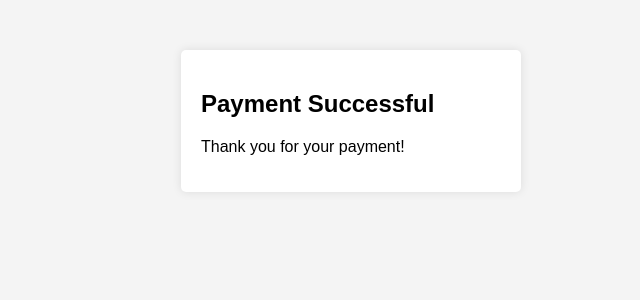
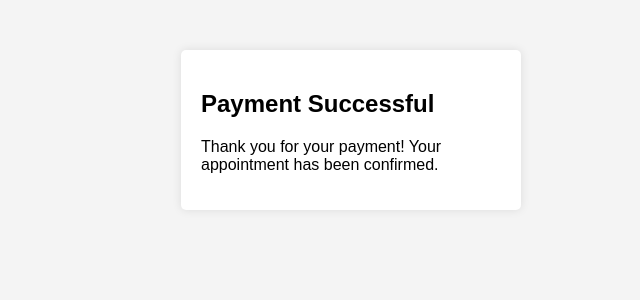
Before and after one commit to Birkity/HospitalQR-Management, a Python web app: template app/static/templates/payment_success.html in a window 1280 px wide. Shown: the top 300 px of the page, without its empty margins (289-929 px from the left). Run offline with Jinja, Linux system fonts and the light colour scheme; the template is opened without the code that fills it, so the values that code supplies are empty.

Commit message:
Minor edits

```diff
--- a/app/static/templates/payment_success.html
+++ b/app/static/templates/payment_success.html
@@ -1,5 +1,5 @@
 {% extends "base.html" %}
 {% block content %}
     <h2>Payment Successful</h2>
-    <p>Thank you for your payment!</p>
+    <p>Thank you for your payment! Your appointment has been confirmed.</p>
 {% endblock %}
```
